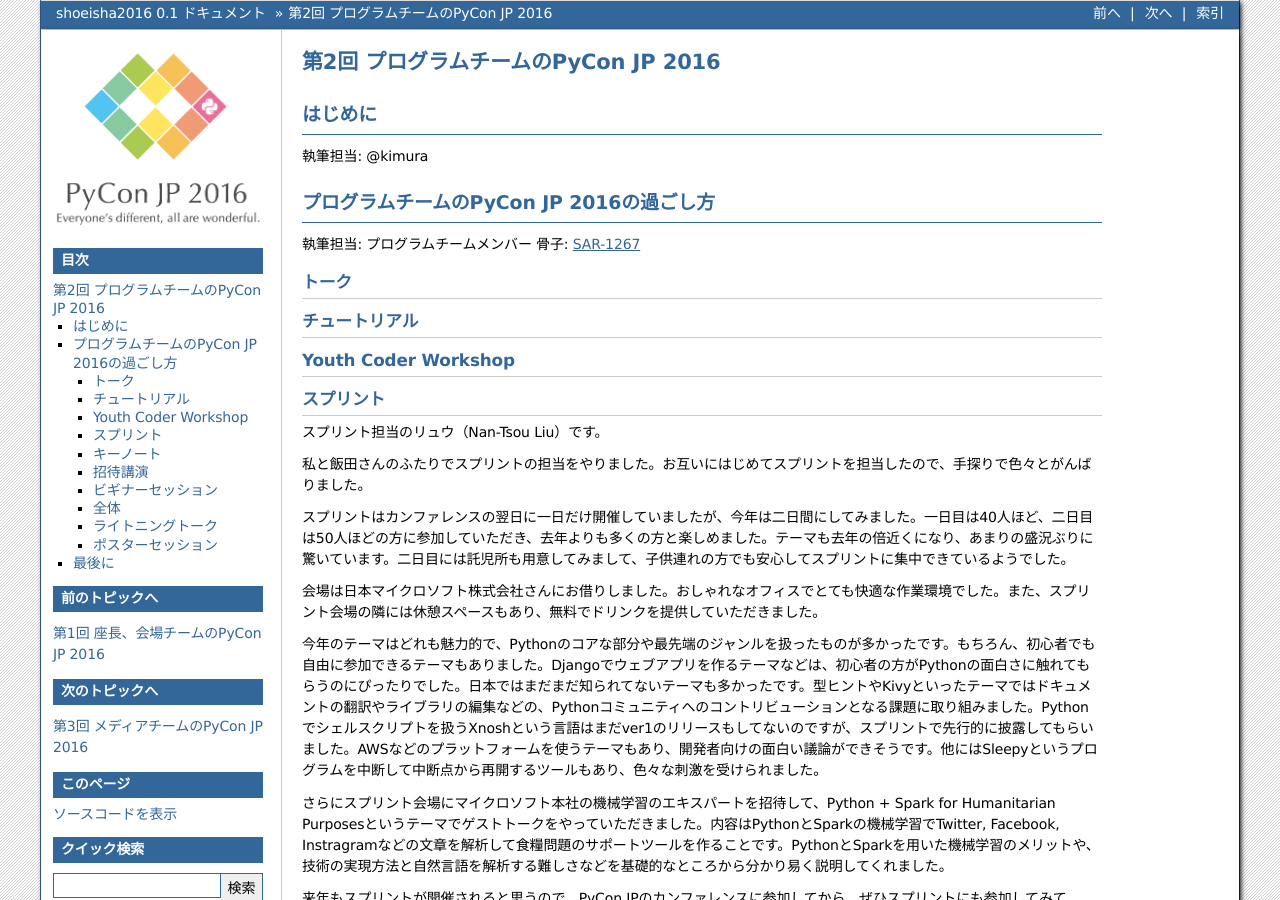
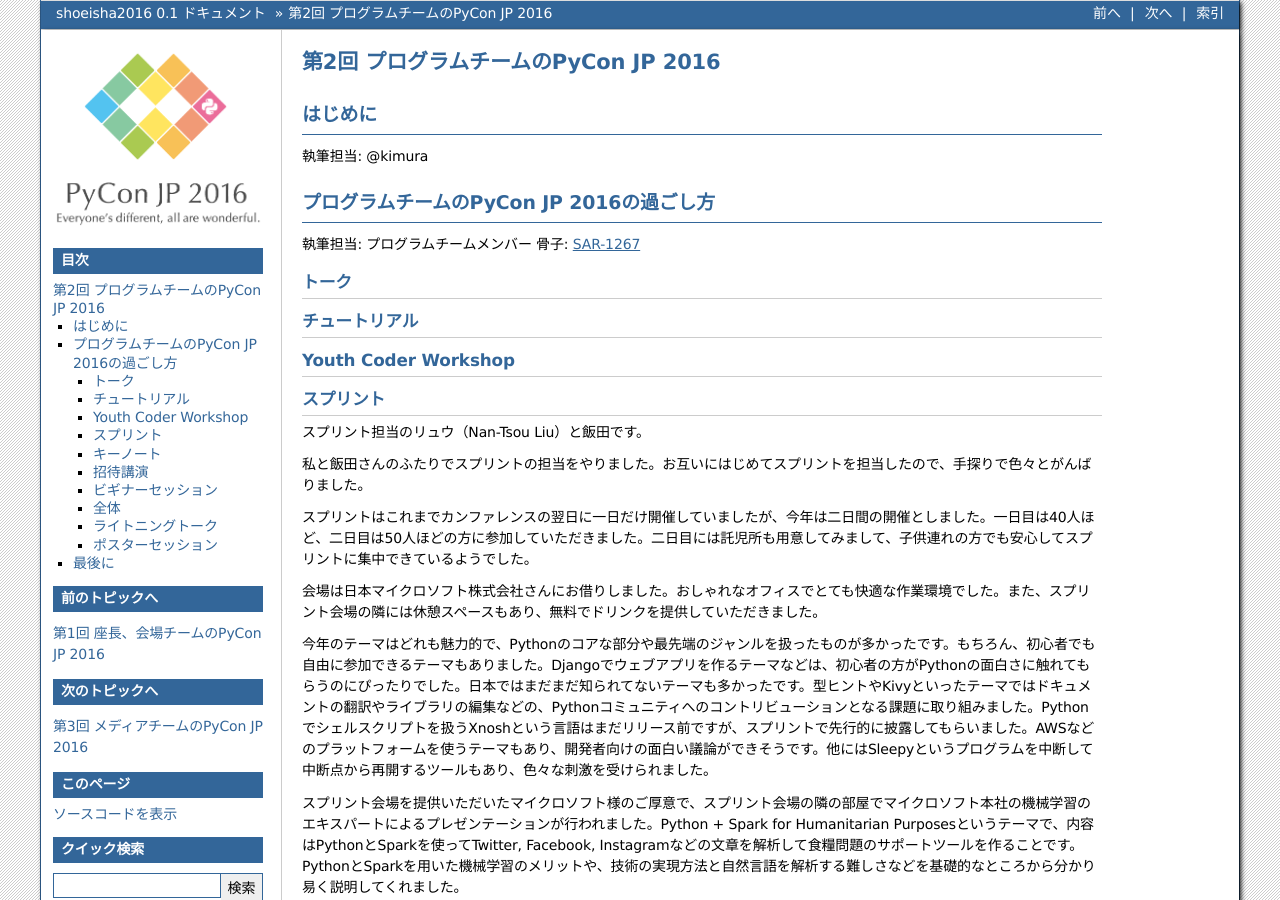
Before and after one commit to pyconjp/shoeisha2016, a Sphinx documentation site: the page built from source/afterreport_02_program.rst, in a window 1280 px wide and 900 px high. Built offline with Sphinx 7.4.7, drawn with Linux system fonts in a browser that asks for light colours.

Commit message:
指摘対応、作者追加、文章微調整

```diff
--- a/source/afterreport_02_program.rst
+++ b/source/afterreport_02_program.rst
@@ -26,19 +26,19 @@ Youth Coder Workshop
 
 スプリント
 ----------------------
-.. sectionauthor:: Nan-Tsou Liu
+.. sectionauthor:: Nan-Tsou Liu, Shohei Iida
 
-スプリント担当のリュウ（Nan-Tsou Liu）です。
+スプリント担当のリュウ（Nan-Tsou Liu）と飯田です。
 
 私と飯田さんのふたりでスプリントの担当をやりました。お互いにはじめてスプリントを担当したので、手探りで色々とがんばりました。
 
-スプリントはカンファレンスの翌日に一日だけ開催していましたが、今年は二日間にしてみました。一日目は40人ほど、二日目は50人ほどの方に参加していただき、去年よりも多くの方と楽しめました。テーマも去年の倍近くになり、あまりの盛況ぶりに驚いています。二日目には託児所も用意してみまして、子供連れの方でも安心してスプリントに集中できているようでした。
+スプリントはこれまでカンファレンスの翌日に一日だけ開催していましたが、今年は二日間の開催としました。一日目は40人ほど、二日目は50人ほどの方に参加していただきました。二日目には託児所も用意してみまして、子供連れの方でも安心してスプリントに集中できているようでした。
 
 会場は日本マイクロソフト株式会社さんにお借りしました。おしゃれなオフィスでとても快適な作業環境でした。また、スプリント会場の隣には休憩スペースもあり、無料でドリンクを提供していただきました。
 
-今年のテーマはどれも魅力的で、Pythonのコアな部分や最先端のジャンルを扱ったものが多かったです。もちろん、初心者でも自由に参加できるテーマもありました。Djangoでウェブアプリを作るテーマなどは、初心者の方がPythonの面白さに触れてもらうのにぴったりでした。日本ではまだまだ知られてないテーマも多かったです。型ヒントやKivyといったテーマではドキュメントの翻訳やライブラリの編集などの、Pythonコミュニティへのコントリビューションとなる課題に取り組みました。Pythonでシェルスクリプトを扱うXnoshという言語はまだver1のリリースもしてないのですが、スプリントで先行的に披露してもらいました。AWSなどのプラットフォームを使うテーマもあり、開発者向けの面白い議論ができそうです。他にはSleepyというプログラムを中断して中断点から再開するツールもあり、色々な刺激を受けられました。
+今年のテーマはどれも魅力的で、Pythonのコアな部分や最先端のジャンルを扱ったものが多かったです。もちろん、初心者でも自由に参加できるテーマもありました。Djangoでウェブアプリを作るテーマなどは、初心者の方がPythonの面白さに触れてもらうのにぴったりでした。日本ではまだまだ知られてないテーマも多かったです。型ヒントやKivyといったテーマではドキュメントの翻訳やライブラリの編集などの、Pythonコミュニティへのコントリビューションとなる課題に取り組みました。Pythonでシェルスクリプトを扱うXnoshという言語はまだリリース前ですが、スプリントで先行的に披露してもらいました。AWSなどのプラットフォームを使うテーマもあり、開発者向けの面白い議論ができそうです。他にはSleepyというプログラムを中断して中断点から再開するツールもあり、色々な刺激を受けられました。
 
-さらにスプリント会場にマイクロソフト本社の機械学習のエキスパートを招待して、Python + Spark for Humanitarian Purposesというテーマでゲストトークをやっていただきました。内容はPythonとSparkの機械学習でTwitter, Facebook, Instragramなどの文章を解析して食糧問題のサポートツールを作ることです。PythonとSparkを用いた機械学習のメリットや、技術の実現方法と自然言語を解析する難しさなどを基礎的なところから分かり易く説明してくれました。
+スプリント会場を提供いただいたマイクロソフト様のご厚意で、スプリント会場の隣の部屋でマイクロソフト本社の機械学習のエキスパートによるプレゼンテーションが行われました。Python + Spark for Humanitarian Purposesというテーマで、内容はPythonとSparkを使ってTwitter, Facebook, Instagramなどの文章を解析して食糧問題のサポートツールを作ることです。PythonとSparkを用いた機械学習のメリットや、技術の実現方法と自然言語を解析する難しさなどを基礎的なところから分かり易く説明してくれました。
 
 来年もスプリントが開催されると思うので、PyCon JPのカンファレンスに参加してから、ぜひスプリントにも参加してみて、様々なテーマに取り込んでみてください。スプリントにいらっしゃる方は何かしら飛び抜けたところを持っているので、エンジニア同士の交流の場としてもおすすめです。今回の広報はPyCon JP公式サイトでしか行わなかったので、もう少し参加人数を伸ばせたかもしれないところが、ちょっとした反省点です。来年ではまた頑張ります。スプリントリーダーには誰でもなれますので、こんな内容をみんなでやろうぜ！という方は来年ぜひ参加してください。もちろん、一人でもやるぜ！という方も歓迎です。
 
```
